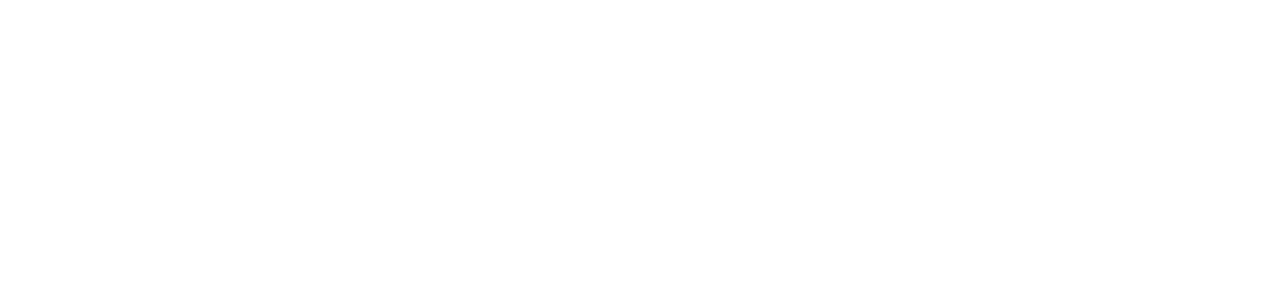
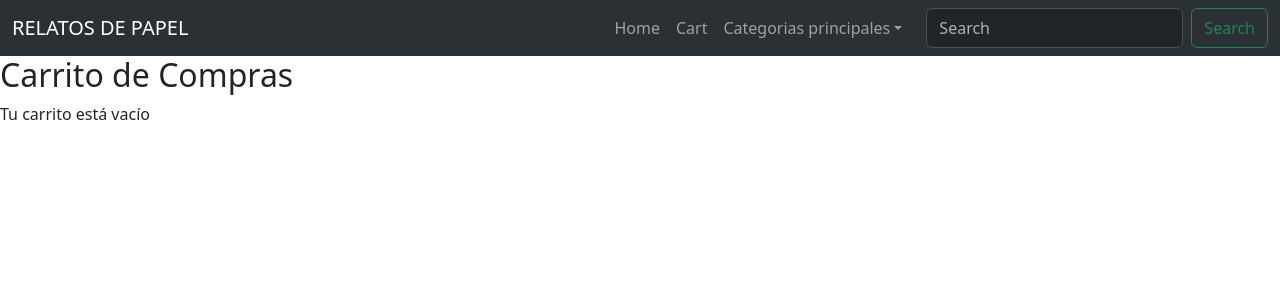
Before and after one commit to Guerrero9606/Front-RelatosPapel, a React (Vite) app in the folder my-app/: page /Cart in a window 1280 px wide. Before the commit this address had no page. Shown: the top 300 px of the page. Built offline with nearby package versions, Linux system fonts and the light colour scheme.

Commit message:
Se agrega carrito de compras y vista para el carrito

```diff
--- a/my-app/src/App.jsx
+++ b/my-app/src/App.jsx
@@ -1,4 +1,3 @@
-import { useState } from 'react'
 import 'bootstrap/dist/css/bootstrap.min.css';
 import { BrowserRouter as Router, Route, Routes } from 'react-router-dom';
 import Main from './views/Main';
@@ -6,9 +5,12 @@ import DetailsBooks from './views/DetailsBook';
 import Javascript from './views/Javascript';
 import Python from './views/Python';
 import Criptografia from './views/Criptografia';
+import CartDetails from './views/CartDetails';
+import { CartProvider } from './components/CartContext';
 
 function App() {
   return (
+    <CartProvider>
       <Router>
         <Routes>
           <Route path="/" element={<Main />} />
@@ -16,10 +18,11 @@ function App() {
           <Route path="/Javascript" element={<Javascript />} />
           <Route path="/Python" element={<Python />} />
           <Route path="/Criptografia" element={<Criptografia />} />
+          <Route path="/Cart" element={<CartDetails />} />
         </Routes>
       </Router>
+    </CartProvider>
   );
-
 }
 
-export default App
+export default App;
--- a/my-app/src/components/Cards.jsx
+++ b/my-app/src/components/Cards.jsx
@@ -5,6 +5,7 @@ import Row from 'react-bootstrap/Row';
 import Button from 'react-bootstrap/Button';
 import ButtonGroup from 'react-bootstrap/ButtonGroup';
 import { Link } from 'react-router-dom';
+import { useCart } from './CartContext';
 
 const fetchBooksFromOpenLibrary = async (query, items) => {
   try {
@@ -27,6 +28,7 @@ const fetchBooksFromOpenLibrary = async (query, items) => {
 
 function Cards({ query, items }) {
   const [books, setBooks] = useState([]);
+  const { dispatch } = useCart();
 
   useEffect(() => {
     const loadBooks = async () => {
@@ -35,6 +37,10 @@ function Cards({ query, items }) {
     };
     loadBooks();
   }, [query, items]);
+
+  const addToCart = (book) => {
+    dispatch({ type: 'ADD_TO_CART', payload: book });
+  };
 
   return (
     <Row xs={4} md={6} lg={5} className="g-4">
@@ -47,7 +53,7 @@ function Cards({ query, items }) {
               <Card.Text>Autor: {book.author}</Card.Text>
             </Card.Body>
             <ButtonGroup>
-                <Button variant="primary" size="sm" >Añadir al carrito</Button>
+                <Button variant="primary" size="sm" onClick={() => addToCart(book)}>Añadir al carrito</Button>
                 <Link to={`/book${book.id}`}>
                 <Button variant="info" size="sm" >Detalles</Button>
                 </Link>
--- /dev/null
+++ b/my-app/src/components/Cart.jsx
@@ -0,0 +1,62 @@
+import React from 'react';
+import { useCart } from './CartContext';
+import { Button, Table } from 'react-bootstrap';
+
+const Cart = () => {
+  const { cart, dispatch } = useCart();
+
+  const removeFromCart = (book) => {
+    dispatch({ type: 'REMOVE_FROM_CART', payload: book });
+  };
+
+  const clearCart = () => {
+    dispatch({ type: 'CLEAR_CART' });
+  };
+
+  return (
+    <div>
+      <h2>Carrito de Compras</h2>
+      {cart.length > 0 ? (
+        <Table striped bordered hover>
+          <thead>
+            <tr>
+              <th>#</th>
+              <th>Título</th>
+              <th>Autor</th>
+              <th>Acciones</th>
+            </tr>
+          </thead>
+          <tbody>
+            {cart.map((book, index) => (
+              <tr key={book.id}>
+                <td>{index + 1}</td>
+                <td>{book.title}</td>
+                <td>{book.author}</td>
+                <td>
+                  <Button variant="danger" onClick={() => removeFromCart(book)}>
+                    Eliminar
+                  </Button>
+                </td>
+              </tr>
+            ))}
+          </tbody>
+        </Table>
+      ) : (
+        <p>Tu carrito está vacío</p>
+      )}
+
+      {cart.length > 0 && (
+        <div>
+          <Button variant="secondary" onClick={clearCart}>
+            Vaciar Carrito
+          </Button>
+          <Button variant="success" className="ms-2">
+            Proceder al Pago
+          </Button>
+        </div>
+      )}
+    </div>
+  );
+};
+
+export default Cart;
--- /dev/null
+++ b/my-app/src/components/CartContext.jsx
@@ -0,0 +1,42 @@
+import React, { createContext, useContext, useReducer, useEffect } from 'react';
+
+const CartContext = createContext();
+
+// Reducir el carrito con las acciones correspondientes
+const cartReducer = (state, action) => {
+  switch (action.type) {
+    case 'ADD_TO_CART':
+      if (state.some((item) => item.id === action.payload.id)) {
+        console.log('Libro ya existe en el carrito:', action.payload);
+        return state; // Evitar duplicados
+      }
+      console.log('Libro agregado al carrito:', action.payload);
+      return [...state, action.payload];
+    case 'REMOVE_FROM_CART':
+      return state.filter((item) => item.id !== action.payload.id);
+    case 'CLEAR_CART':
+      return [];
+    default:
+      return state;
+  }
+};
+
+export const CartProvider = ({ children }) => {
+  // Intentamos cargar el carrito desde sessionStorage si existe
+  const storedCart = JSON.parse(sessionStorage.getItem('cart')) || [];
+
+  const [cart, dispatch] = useReducer(cartReducer, storedCart);
+
+  // Persistir el carrito en sessionStorage cuando se actualice el estado
+  useEffect(() => {
+    sessionStorage.setItem('cart', JSON.stringify(cart));
+  }, [cart]); // Guardamos el carrito en el sessionStorage cada vez que cambie
+
+  return (
+    <CartContext.Provider value={{ cart, dispatch }}>
+      {children}
+    </CartContext.Provider>
+  );
+};
+
+export const useCart = () => useContext(CartContext);
--- a/my-app/src/components/Header.jsx
+++ b/my-app/src/components/Header.jsx
@@ -30,7 +30,7 @@ function Header () {
                   <Offcanvas.Body>
                     <Nav className="justify-content-end flex-grow-1 pe-3">
                       <Nav.Link href="/">Home</Nav.Link>
-                      <Nav.Link href="#action2">Link</Nav.Link>
+                      <Nav.Link href="/Cart">Cart</Nav.Link>
                       <NavDropdown
                         title="Categorias principales"
                         id={`offcanvasNavbarDropdown-expand-${expand}`}
--- /dev/null
+++ b/my-app/src/views/CartDetails.jsx
@@ -0,0 +1,13 @@
+import Header from '../components/Header'
+import Cart from '../components/Cart'
+
+function CartDetails () {
+    return(
+        <>
+            <Header/>
+            <Cart />
+        </>
+    )
+}
+
+export default CartDetails
```
Lines whose indentation alone changed are shown as unchanged.
